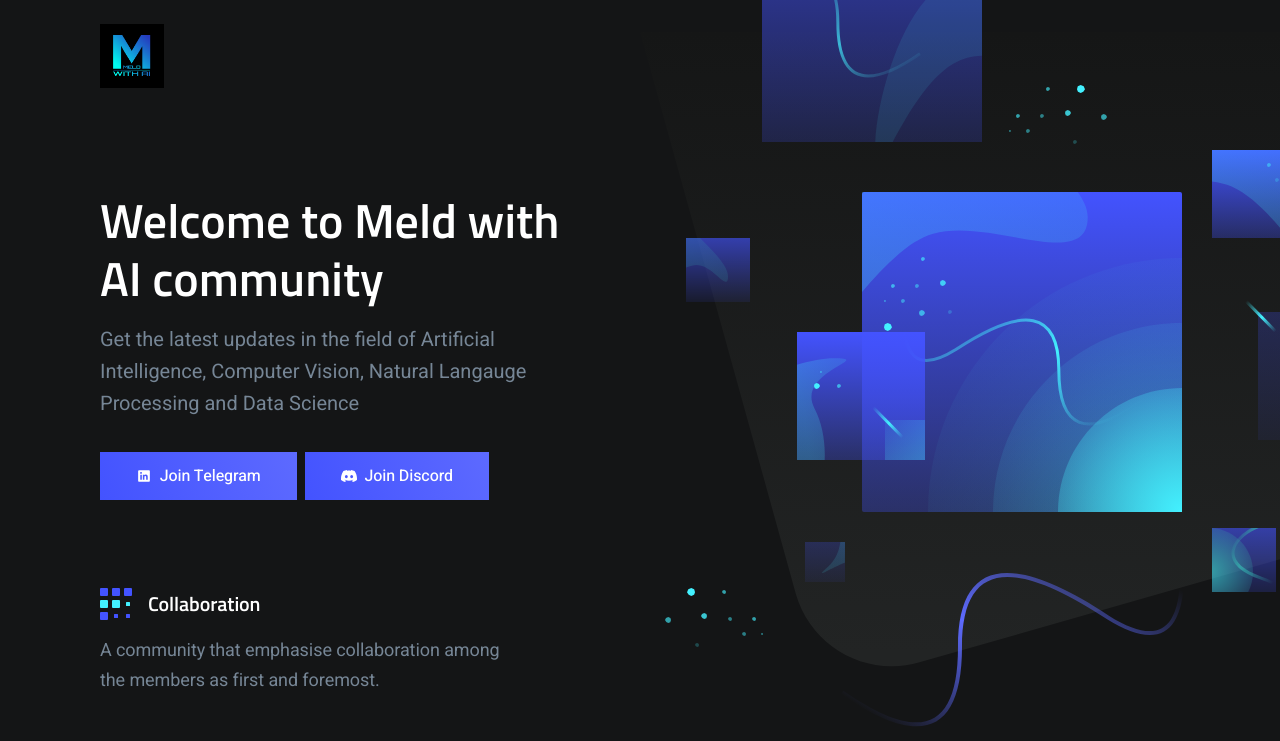
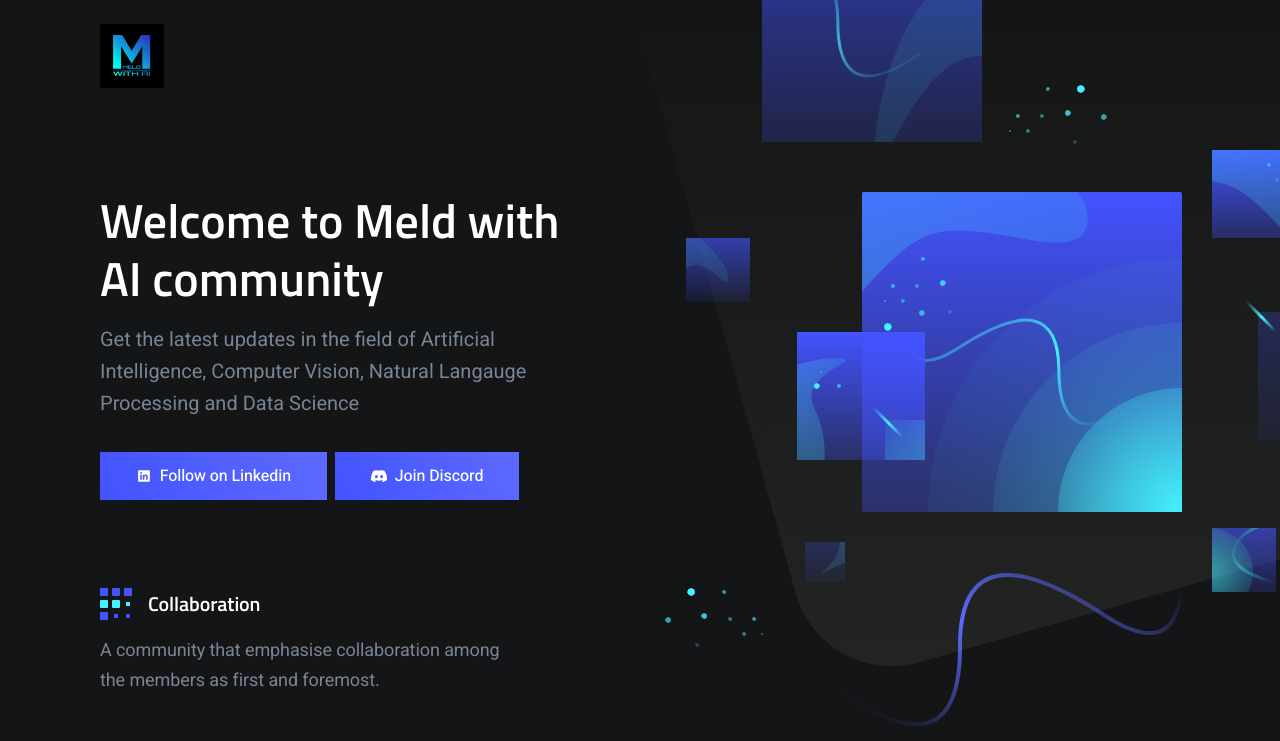
Before and after one commit to MeldwithAI/meldwithai, a plain HTML site: page index.html in a window 1280 px wide. Shown: the top 741 px of the page. Drawn offline with nearby package versions, Linux system fonts and the light colour scheme.

Commit message:
telegram -> Linkedin

```diff
--- a/index.html
+++ b/index.html
@@ -37,7 +37,7 @@
 	                                <input class="input" type="email" name="email" placeholder="Your best email&hellip;">
 	                            </div> -->
 								<div class="control">
-	                                <a class="button button-primary button-block" href="https://www.linkedin.com/company/meldwithai"><img src="./assets/images/linkedin.svg" />&nbsp Join Telegram</a>
+	                                <a class="button button-primary button-block" href="https://www.linkedin.com/company/meldwithai"><img src="./assets/images/linkedin.svg" />&nbsp Follow on Linkedin</a>
 	                            </div>
 	                            <div class="control">
 	                                <a class="button button-primary button-block" href="https://discord.gg/666kkv4tQ2"><img src="./assets/images/discord.svg" />&nbsp Join Discord</a>
```
